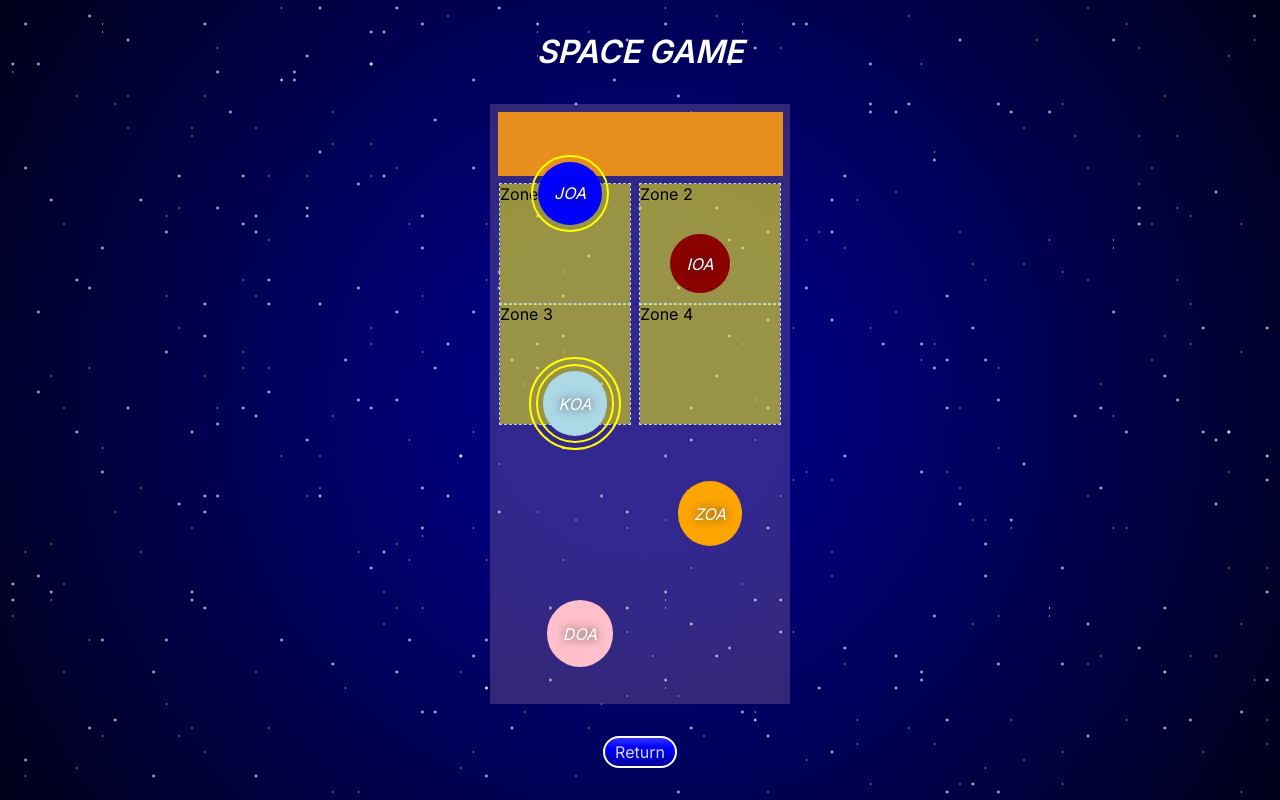
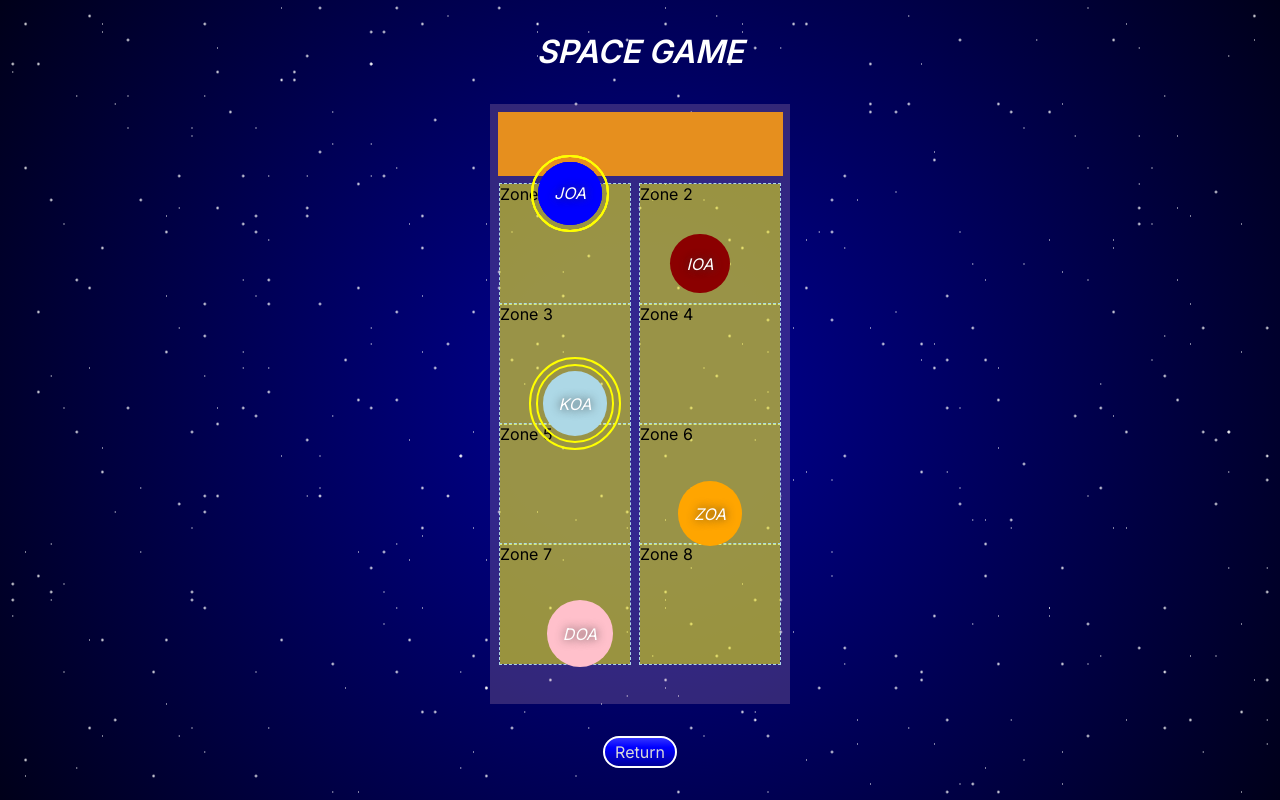
Before and after one commit to franco-ortega/space-game, a Next.js app: page /game in a window 1280 px wide. Built offline with nearby package versions, Linux system fonts and the light colour scheme.

Commit message:
add 4 more zones (8 total) to GameBoard using ZoneTemplate

```diff
--- a/app/components/game/GameBoard.tsx
+++ b/app/components/game/GameBoard.tsx
@@ -49,6 +49,68 @@ export default function GameBoard({}: Props) {
 				}}
 			>
 				Zone 4
+			</ZoneTemplate>
+			<PlanetContainer
+				planetData={{
+					name: 'JOA',
+					color: 'blue',
+					coordinates: {
+						column: '3 / 15',
+						row: '3 / 8',
+					},
+					rings: 1,
+				}}
+			/>
+			<ZoneTemplate
+				zoneData={{
+					zoneCoordinates: {
+						column: '2 / 15',
+						row: '17 / 23',
+					},
+				}}
+			>
+				Zone 5
+			</ZoneTemplate>
+			<ZoneTemplate
+				zoneData={{
+					zoneCoordinates: {
+						column: '16 / 30',
+						row: '17 / 23',
+					},
+				}}
+			>
+				Zone 6
+			</ZoneTemplate>
+			<PlanetContainer
+				planetData={{
+					name: 'JOA',
+					color: 'blue',
+					coordinates: {
+						column: '3 / 15',
+						row: '3 / 8',
+					},
+					rings: 1,
+				}}
+			/>
+			<ZoneTemplate
+				zoneData={{
+					zoneCoordinates: {
+						column: '2 / 15',
+						row: '23 / 29',
+					},
+				}}
+			>
+				Zone 7
+			</ZoneTemplate>
+			<ZoneTemplate
+				zoneData={{
+					zoneCoordinates: {
+						column: '16 / 30',
+						row: '23 / 29',
+					},
+				}}
+			>
+				Zone 8
 			</ZoneTemplate>
 			<PlanetContainer
 				planetData={{
```
